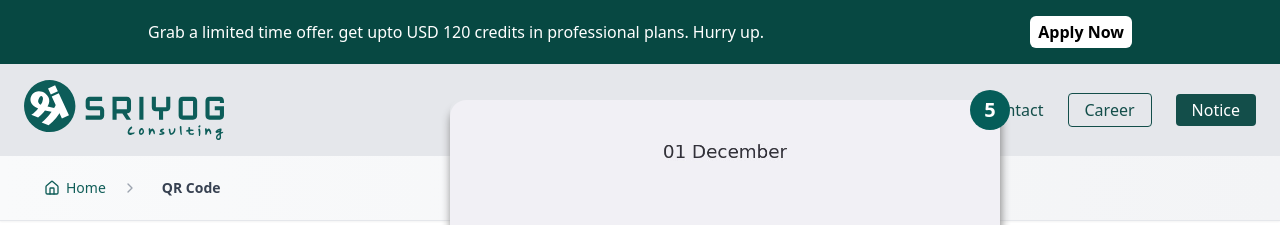
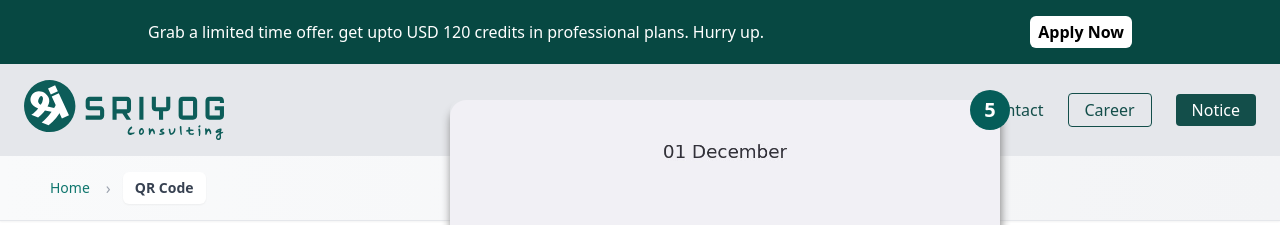
Before and after one commit to SRIYOGconsulting/sriyog.net, a React (Vite) app: page /qr in a window 1280 px wide. Shown: the top 225 px of the page. Built offline with nearby package versions, Linux system fonts and the light colour scheme.

Commit message:
removed lucide react

```diff
--- a/package.json
+++ b/package.json
@@ -11,7 +11,6 @@
   },
   "dependencies": {
     "@iconify/react": "^6.0.2",
-    "lucide-react": "^0.555.0",
     "react": "^18.3.1",
     "react-dom": "^18.3.1",
     "react-icons": "^5.5.0",
--- a/src/components/BasicBreadcrumb.jsx
+++ b/src/components/BasicBreadcrumb.jsx
@@ -1,6 +1,5 @@
 import React from 'react';
 import { Link } from 'react-router-dom';
-import { ChevronRight, Home } from 'lucide-react';
 
 const BasicBreadcrumbs = ({ items }) => {
   return (
@@ -16,22 +15,19 @@ const BasicBreadcrumbs = ({ items }) => {
               className="flex items-center group"
             >
               {isLast ? (
-                <span className="text-gray-700 font-semibold  px-3 py-1.5 ">
+                <span className="text-gray-700 font-semibold bg-white px-3 py-1.5 rounded-md shadow-sm">
                   {item.label}
                 </span>
               ) : (
                 <>
                   <Link
                     to={item.path}
-                    className="flex items-center gap-1.5 text-teal-800 hover:text-teal-900 hover:bg-white px-3 py-1.5 rounded-md transition-all duration-200 hover:shadow-sm"
+                    className="flex items-center gap-1.5 text-teal-700 hover:text-teal-900 hover:bg-white px-3 py-1.5 rounded-md transition-all duration-200 hover:shadow-sm"
                   >
-                    {isFirst && <Home size={16} className="flex-shrink-0" />}
+                    {isFirst && <span className="text-lg"></span>}
                     <span className="font-medium">{item.label}</span>
                   </Link>
-                  <ChevronRight
-                    size={16}
-                    className="mx-1 text-gray-400 flex-shrink-0"
-                  />
+                  <span className="mx-1 text-gray-400 text-base">›</span>
                 </>
               )}
             </li>
```
Also changed, not shown: 1 other file (tests, documents, lock files or other folders).
